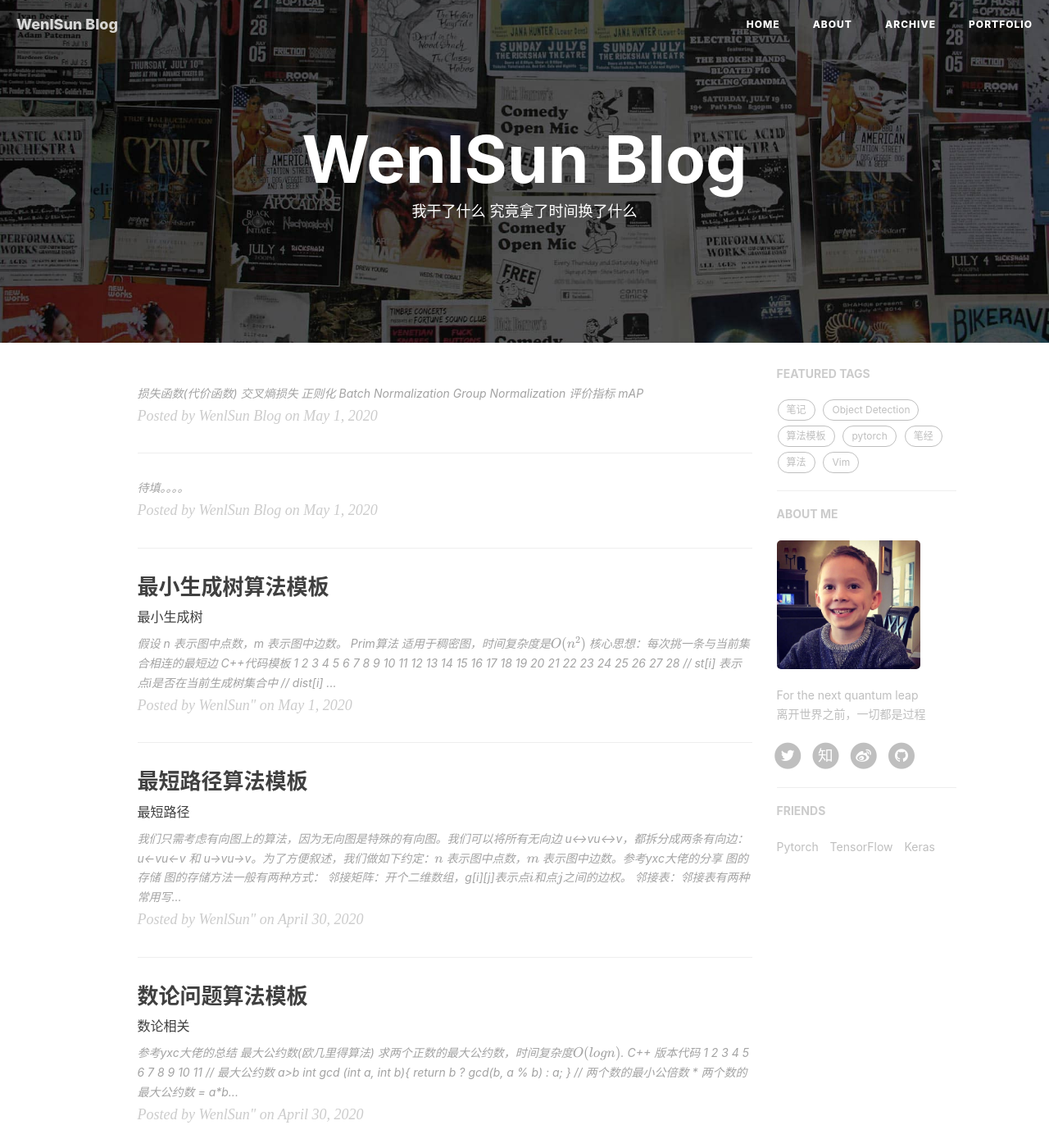
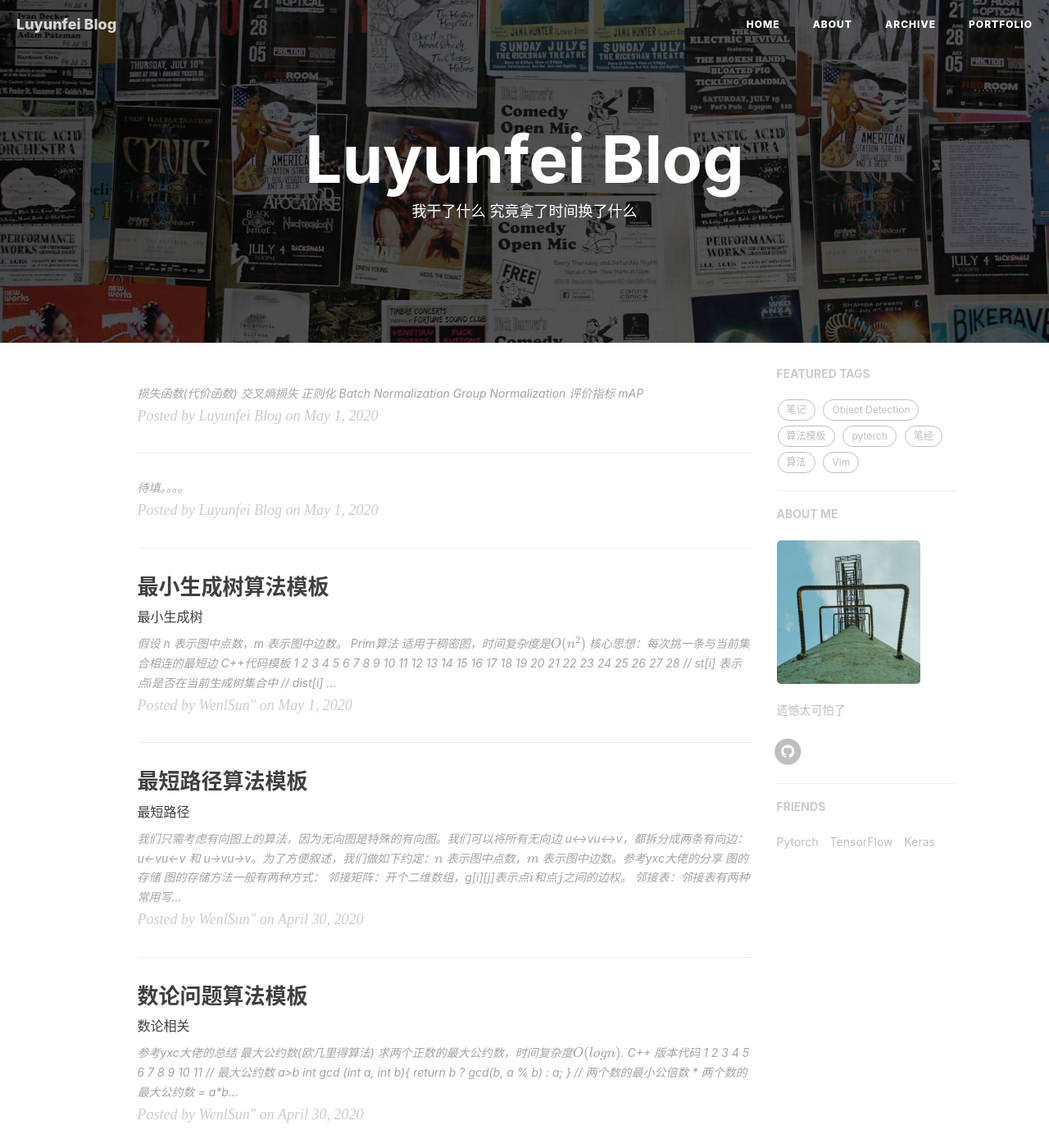
Before and after one commit to HardLu/HardLu.github.io, a Jekyll site: the page built from index.html, in a window 1280 px wide and 1400 px high. Shown: the whole window at 82% size. Built offline with Jekyll 4.4.1, drawn with Linux system fonts in a browser that asks for light colours; nearby versions of some CDN libraries; formulas are drawn with MathJax 3; the list of posts is cut into pages by our own code; comment, search, counter and statistics services are not loaded; some of the changed text lies outside the part shown.

Commit message:
add file

```diff
--- a/_config.yml
+++ b/_config.yml
@@ -1,11 +1,11 @@
 # Site settings
-title: WenlSun Blog
-SEOTitle: WenlSun的博客 | WenlSun Blog
+title: Luyunfei Blog
+SEOTitle: 卢云飞的博客 | Luyunfei Blog
 header-img: img/home-bg.jpg
-email: wenlsun@163.com
+email: 1573047525@qq.com.com
 description: "与你一起发现更大的世界。"
-keyword: "swenlsun，炼丹师，图像处理，深度学习，机器学习"
-url: "https://wenliangsun.github.io"              # your host, for absolute URL
+keyword: "图像处理，深度学习，机器学习，随拍"
+url: "https://hardlu.github.io/"              # your host, for absolute URL
 baseurl: ""                             # for example, '/blog' if your blog hosted on 'host/blog'
 
 # Publish posts or collection documents with a future date.
@@ -13,10 +13,7 @@ future: true
 
 # SNS settings
 #RSS: false
-weibo_username:     5393874969 # caution, non-VIP users maybe using number-ids
-zhihu_username:     wl-sun-15
-github_username:    wenliangsun
-twitter_username:   wenlsun
+github_username:    HardLu
 #facebook_username:  huxpro
 #linkedin_username:  firstname-lastname-idxxxx
 
@@ -59,7 +56,7 @@ kramdown:
 
 
 # Disqus settings
-disqus_username: wenlsun
+disqus_username: luyunfei
 
 # Netease settings
 netease_comment: false
@@ -77,8 +74,8 @@ netease_comment: false
 
 # Sidebar settings
 sidebar: true                           # whether or not using Sidebar.
-sidebar-about-description: "For the next quantum leap<br>离开世界之前，一切都是过程"
-sidebar-avatar: /img/wenlsun.jpg      # use absolute URL, seeing it's used in both `/` and `/about/`
+sidebar-about-description: "遗憾太可怕了"
+sidebar-avatar: /img/lyf.jpg      # use absolute URL, seeing it's used in both `/` and `/about/`
 
 
 
```
